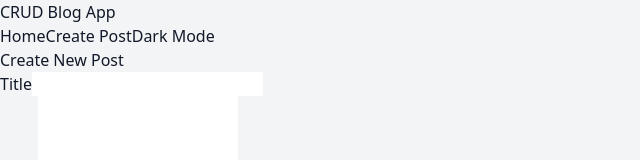
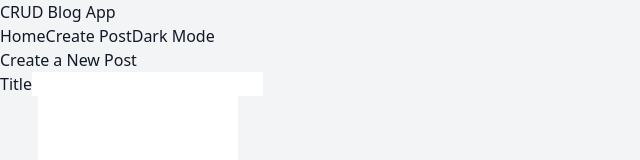
Before and after one commit to Manikanta0001/Crud-App, a React (Vite) app in the folder my-app/: page /create in a window 1280 px wide. Shown: the top 160 px of the page, without its empty margins (0-640 px from the left). Built offline with nearby package versions, Linux system fonts and the light colour scheme; no server answers.

Commit message:
just authenticatiion changed

```diff
--- a/my-app/src/pages/CreatePost.jsx
+++ b/my-app/src/pages/CreatePost.jsx
@@ -14,7 +14,7 @@
 
   return (
     <div className="max-w-md mx-auto">
-      <h1 className="text-2xl font-bold mb-4">Create New Post</h1>
+      <h1 className="text-2xl font-bold mb-4">Create a New Post</h1>
       <PostForm onSubmit={onSubmit} submitText="Create Post" />
     </div>
   )
```
